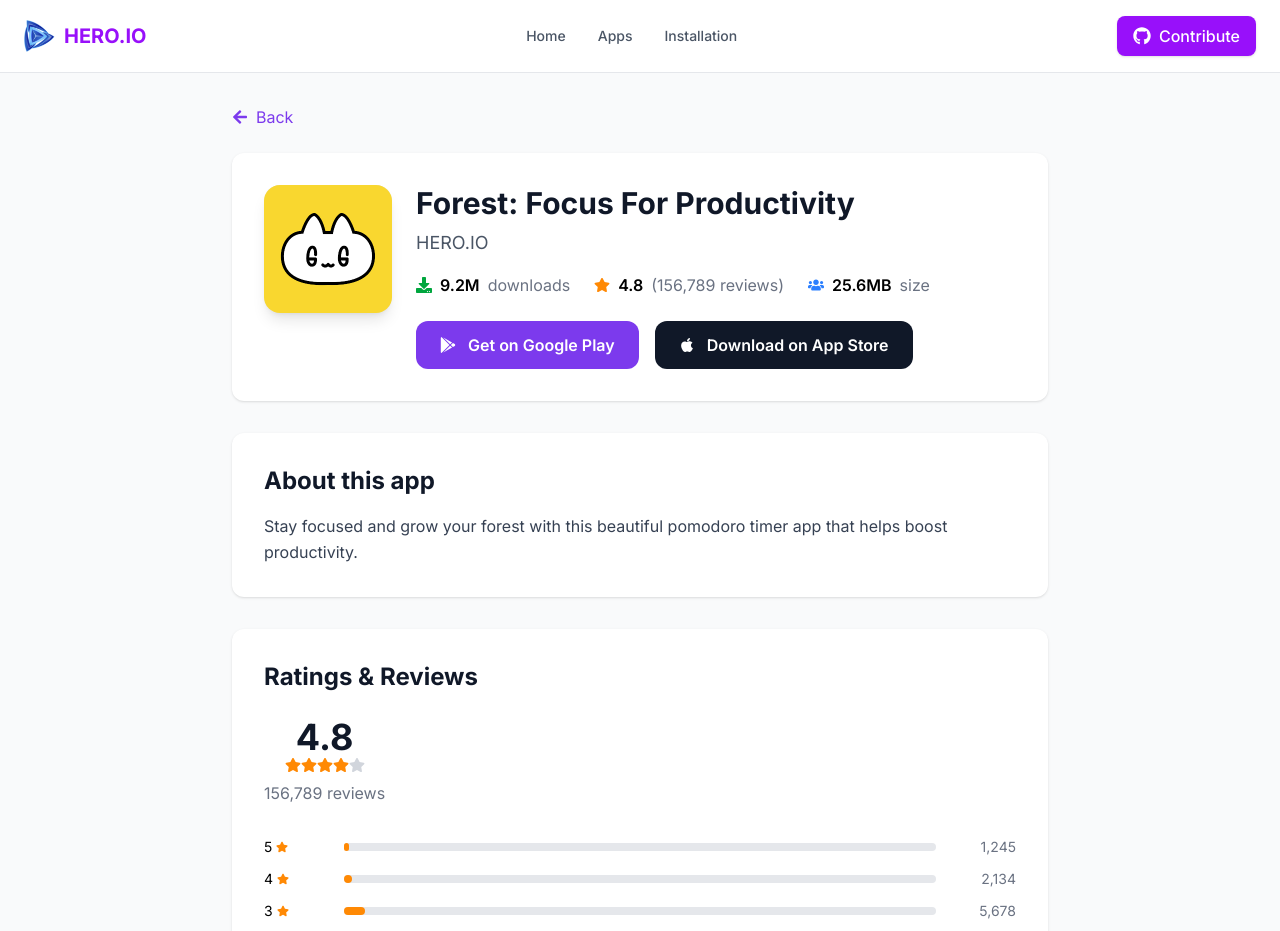
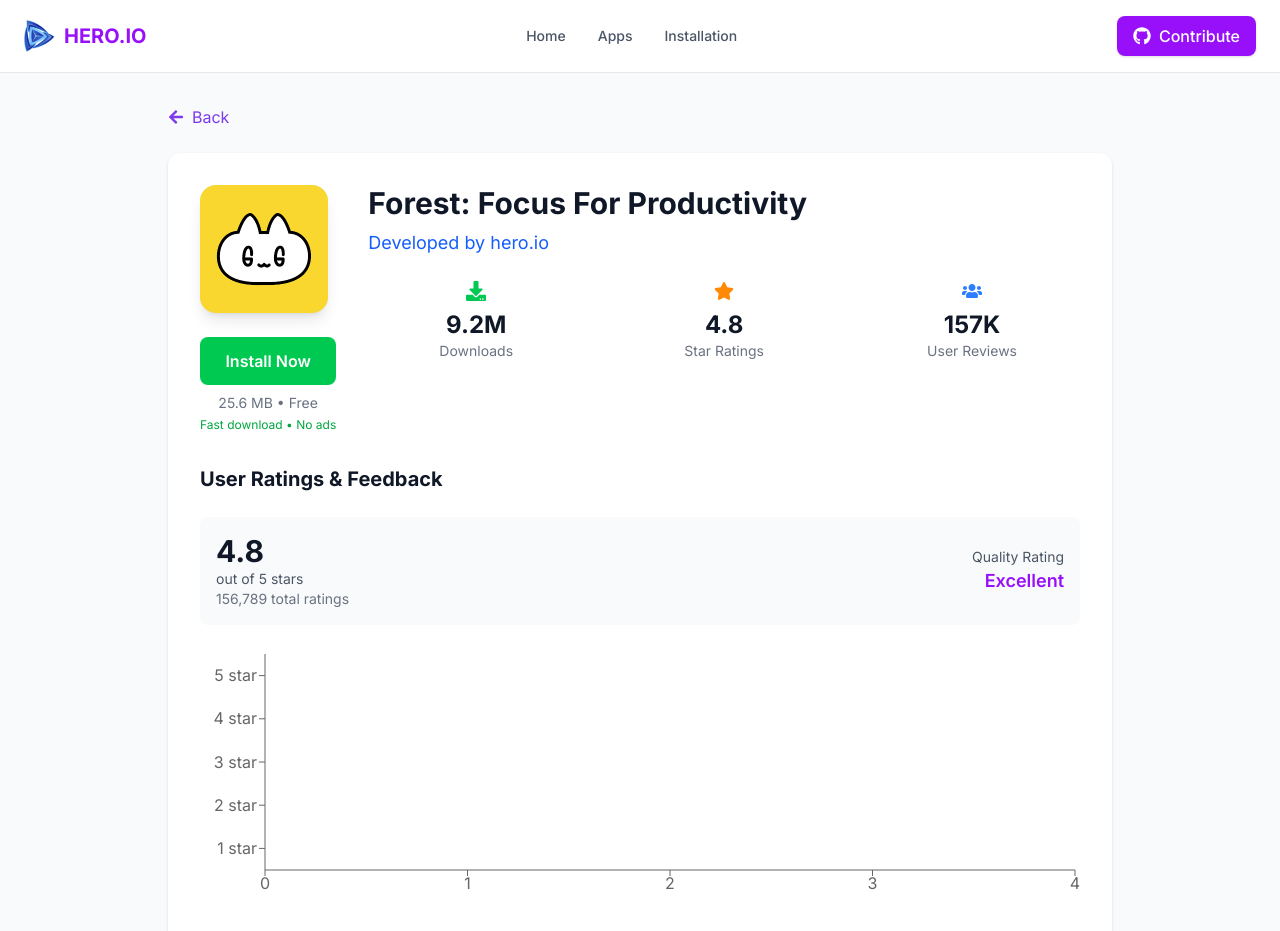
Before and after one commit to iamOmarFaruk/hero-app, a React (Vite) app: page /app/1 in a window 1280 px wide. Shown: the top 931 px of the page. Built offline with nearby package versions, Linux system fonts and the light colour scheme.

Commit message:
working for single page layout

```diff
--- a/package.json
+++ b/package.json
@@ -13,9 +13,11 @@
     "@tailwindcss/vite": "^4.1.14",
     "react": "^19.1.1",
     "react-dom": "^19.1.1",
+    "react-hot-toast": "^2.6.0",
     "react-icons": "^5.5.0",
     "react-router-dom": "^7.9.3",
     "react-toastify": "^11.0.5",
+    "recharts": "^3.2.1",
     "tailwindcss": "^4.1.14"
   },
   "devDependencies": {
--- a/src/pages/AppDetails.jsx
+++ b/src/pages/AppDetails.jsx
@@ -1,8 +1,10 @@
 import { useParams, useNavigate } from 'react-router-dom'
 import { useApps } from '../hooks/useApps'
 import { useState, useEffect } from 'react'
+import { BarChart, Bar, XAxis, YAxis, ResponsiveContainer } from 'recharts'
+import toast, { Toaster } from 'react-hot-toast'
 import GlobalLoader from '../components/GlobalLoader'
-import { FaGooglePlay, FaApple, FaArrowLeft, FaDownload, FaStar, FaUsers } from 'react-icons/fa'
+import { FaDownload, FaStar, FaUsers, FaArrowLeft } from 'react-icons/fa'
 
 function AppDetails() {
   const { id } = useParams()
@@ -10,6 +12,7 @@
   const { getAppById, formatDownloadCount, loading: dataLoading } = useApps()
   const [showSkeleton, setShowSkeleton] = useState(true)
   const [app, setApp] = useState(null)
+  const [isInstalled, setIsInstalled] = useState(false)
 
   useEffect(() => {
     // Show skeleton loading for professional feel
@@ -23,11 +26,41 @@
   useEffect(() => {
     if (!dataLoading) {
       const foundApp = getAppById(parseInt(id))
+      console.log('Found app:', foundApp) // Debug log
       setApp(foundApp)
+
+      // Check if app is already installed
+      if (foundApp) {
+        const installedApps = JSON.parse(localStorage.getItem('installedApps') || '[]')
+        setIsInstalled(installedApps.includes(foundApp.id))
+      }
     }
   }, [id, getAppById, dataLoading])
 
   const shouldShowSkeleton = showSkeleton || dataLoading
+
+  const handleInstall = () => {
+    if (!app || isInstalled) return
+
+    // Add to localStorage
+    const installedApps = JSON.parse(localStorage.getItem('installedApps') || '[]')
+    installedApps.push(app.id)
+    localStorage.setItem('installedApps', JSON.stringify(installedApps))
+
+    // Update state
+    setIsInstalled(true)
+
+    // Show success toast
+    toast.success(`${app.title} installed successfully!`, {
+      duration: 3000,
+      position: 'top-center',
+      style: {
+        background: '#10B981',
+        color: 'white',
+        fontWeight: '500',
+      },
+    })
+  }
 
   // Show loader during initial data loading or skeleton time
   if (shouldShowSkeleton) {
@@ -41,9 +74,17 @@
 
   const totalRatings = app.ratings.reduce((sum, rating) => sum + rating.count, 0)
 
+  // Prepare chart data for Recharts
+  const chartData = app.ratings.map((rating, index) => ({
+    star: `${5 - index} star`,
+    count: rating.count,
+    percentage: Math.round((rating.count / totalRatings) * 100)
+  })).reverse()
+
   return (
     <div className="min-h-screen bg-gray-50 py-8">
-      <div className="mx-auto max-w-4xl px-6 md:px-10">
+      <Toaster />
+      <div className="mx-auto max-w-5xl px-6 md:px-10">
         {/* Back Button */}
         <button
           onClick={() => navigate(-1)}
@@ -53,12 +94,14 @@
           <span>Back</span>
         </button>
 
-        {/* App Header */}
-        <div className="mb-8 bg-white rounded-xl p-8 shadow-sm">
-          <div className="flex flex-col md:flex-row gap-6">
-            {/* App Icon */}
-            <div className="flex-shrink-0">
-              <div className="h-32 w-32 rounded-2xl bg-gray-200 overflow-hidden shadow-lg">
+        {/* Main App Details Card */}
+        <div className="bg-white rounded-xl p-8 shadow-sm">
+          {/* App Header Section */}
+          <div className="flex flex-col lg:flex-row gap-8 mb-8">
+            {/* Left: App Icon & Install Button */}
+            <div className="flex flex-col items-center lg:items-start">
+              {/* App Icon */}
+              <div className="h-32 w-32 rounded-2xl bg-gray-200 overflow-hidden shadow-lg mb-6">
                 {app.image ? (
                   <img
                     src={app.image}
@@ -66,97 +109,147 @@
                     className="h-full w-full object-cover"
                   />
                 ) : (
-                  <div className="h-full w-full bg-gray-200"></div>
+                  <div className="h-full w-full bg-gray-200 flex items-center justify-center text-gray-400">
+                    📱
+                  </div>
+                )}
+              </div>
+
+              {/* Install Button */}
+              <button
+                onClick={handleInstall}
+                disabled={isInstalled}
+                className={`w-full max-w-xs px-6 py-3 rounded-lg font-semibold text-white transition-all duration-300 ${
+                  isInstalled
+                    ? 'bg-gray-400 cursor-not-allowed'
+                    : 'bg-green-500 hover:bg-green-600 hover:shadow-lg'
+                }`}
+              >
+                {isInstalled ? '✓ Installed' : `Install Now`}
+              </button>
+
+              {/* App Size Info */}
+              <div className="text-center mt-2 text-sm text-gray-500">
+                {app.size} MB • Free
+                {!isInstalled && (
+                  <div className="text-xs text-green-600 mt-1">
+                    Fast download • No ads
+                  </div>
                 )}
               </div>
             </div>
 
-            {/* App Info */}
+            {/* Right: App Info & Stats */}
             <div className="flex-1">
+              {/* App Title & Developer */}
               <h1 className="text-3xl font-bold text-gray-900 mb-2">{app.title}</h1>
-              <p className="text-lg text-gray-600 mb-4">{app.companyName}</p>
+              <p className="text-lg text-blue-600 mb-6">Developed by {app.companyName.toLowerCase()}</p>
 
-              {/* Stats */}
-              <div className="flex flex-wrap gap-6 mb-6">
-                <div className="flex items-center gap-2">
-                  <FaDownload className="text-green-600" />
-                  <span className="font-semibold">{formatDownloadCount(app.downloads)}</span>
-                  <span className="text-gray-500">downloads</span>
+              {/* Stats Row */}
+              <div className="grid grid-cols-3 gap-8 mb-6">
+                {/* Downloads */}
+                <div className="text-center">
+                  <div className="flex justify-center mb-2">
+                    <FaDownload className="text-green-500 text-xl" />
+                  </div>
+                  <div className="text-2xl font-bold text-gray-900">{formatDownloadCount(app.downloads)}</div>
+                  <div className="text-sm text-gray-500">Downloads</div>
                 </div>
-                <div className="flex items-center gap-2">
-                  <FaStar className="text-orange-400" />
-                  <span className="font-semibold">{app.ratingAvg}</span>
-                  <span className="text-gray-500">({totalRatings.toLocaleString()} reviews)</span>
+
+                {/* Rating */}
+                <div className="text-center">
+                  <div className="flex justify-center mb-2">
+                    <FaStar className="text-orange-400 text-xl" />
+                  </div>
+                  <div className="text-2xl font-bold text-gray-900">{app.ratingAvg}</div>
+                  <div className="text-sm text-gray-500">Star Ratings</div>
                 </div>
-                <div className="flex items-center gap-2">
-                  <FaUsers className="text-blue-500" />
-                  <span className="font-semibold">{app.size}MB</span>
-                  <span className="text-gray-500">size</span>
+
+                {/* Reviews */}
+                <div className="text-center">
+                  <div className="flex justify-center mb-2">
+                    <FaUsers className="text-blue-500 text-xl" />
+                  </div>
+                  <div className="text-2xl font-bold text-gray-900">{(totalRatings/1000).toFixed(0)}K</div>
+                  <div className="text-sm text-gray-500">User Reviews</div>
                 </div>
-              </div>
-
-              {/* Download Buttons */}
-              <div className="flex flex-col sm:flex-row gap-4">
-                <button className="flex items-center justify-center gap-3 bg-[#7C3AED] text-white px-6 py-3 rounded-xl font-semibold hover:bg-[#6D28D9] transition-colors duration-300">
-                  <FaGooglePlay />
-                  Get on Google Play
-                </button>
-                <button className="flex items-center justify-center gap-3 bg-gray-900 text-white px-6 py-3 rounded-xl font-semibold hover:bg-gray-800 transition-colors duration-300">
-                  <FaApple />
-                  Download on App Store
-                </button>
               </div>
             </div>
           </div>
-        </div>
 
-        {/* Description */}
-        <div className="mb-8 bg-white rounded-xl p-8 shadow-sm">
-          <h2 className="text-2xl font-bold text-gray-900 mb-4">About this app</h2>
-          <p className="text-gray-700 leading-relaxed">{app.description}</p>
-        </div>
+          {/* Ratings Section */}
+          <div className="mb-8">
+            <h2 className="text-xl font-bold text-gray-900 mb-6">User Ratings & Feedback</h2>
 
-        {/* Ratings Breakdown */}
-        <div className="bg-white rounded-xl p-8 shadow-sm">
-          <h2 className="text-2xl font-bold text-gray-900 mb-6">Ratings & Reviews</h2>
+            {/* Rating Summary */}
+            <div className="bg-gray-50 p-4 rounded-lg mb-6">
+              <div className="flex items-center justify-between">
+                <div>
+                  <div className="text-3xl font-bold text-gray-900">{app.ratingAvg}</div>
+                  <div className="text-sm text-gray-600">out of 5 stars</div>
+                  <div className="text-sm text-gray-500">{totalRatings.toLocaleString()} total ratings</div>
+                </div>
+                <div className="text-right">
+                  <div className="text-sm text-gray-600">Quality Rating</div>
+                  <div className="text-lg font-semibold text-purple-600">
+                    {app.ratingAvg >= 4.5 ? "Excellent" :
+                     app.ratingAvg >= 4.0 ? "Very Good" :
+                     app.ratingAvg >= 3.5 ? "Good" : "Fair"}
+                  </div>
+                </div>
+              </div>
+            </div>
 
-          <div className="flex items-center gap-6 mb-8">
-            <div className="text-center">
-              <div className="text-4xl font-bold text-gray-900">{app.ratingAvg}</div>
-              <div className="flex justify-center mb-2">
-                {[1, 2, 3, 4, 5].map((star) => (
-                  <FaStar
-                    key={star}
-                    className={star <= Math.floor(app.ratingAvg) ? 'text-orange-400' : 'text-gray-300'}
-                  />
-                ))}
-              </div>
-              <div className="text-gray-500">{totalRatings.toLocaleString()} reviews</div>
+            {/* Rating Chart */}
+            <div className="h-64 mb-6">
+              <ResponsiveContainer width="100%" height="100%">
+                <BarChart data={chartData} layout="horizontal">
+                  <XAxis type="number" domain={[0, 'dataMax']} />
+                  <YAxis type="category" dataKey="star" width={60} />
+                  <Bar dataKey="count" fill="#8B5CF6" radius={[0, 4, 4, 0]} />
+                </BarChart>
+              </ResponsiveContainer>
+            </div>
+
+            {/* Dynamic Rating Numbers */}
+            <div className="flex justify-between text-sm text-gray-500 px-2">
+              <span>0</span>
+              <span>{Math.round(Math.max(...chartData.map(d => d.count)) * 0.25).toLocaleString()}</span>
+              <span>{Math.round(Math.max(...chartData.map(d => d.count)) * 0.5).toLocaleString()}</span>
+              <span>{Math.round(Math.max(...chartData.map(d => d.count)) * 0.75).toLocaleString()}</span>
+              <span>{Math.max(...chartData.map(d => d.count)).toLocaleString()}</span>
             </div>
           </div>
 
-          {/* Rating Bars */}
-          <div className="space-y-3">
-            {app.ratings.reverse().map((rating, index) => {
-              const percentage = (rating.count / totalRatings) * 100
-              return (
-                <div key={rating.name} className="flex items-center gap-4">
-                  <div className="flex items-center gap-1 w-16">
-                    <span className="text-sm">{5 - index}</span>
-                    <FaStar className="text-xs text-orange-400" />
-                  </div>
-                  <div className="flex-1 bg-gray-200 rounded-full h-2">
-                    <div
-                      className="bg-orange-400 h-2 rounded-full transition-all duration-1000"
-                      style={{ width: `${percentage}%` }}
-                    ></div>
-                  </div>
-                  <div className="text-sm text-gray-500 w-16 text-right">
-                    {rating.count.toLocaleString()}
-                  </div>
-                </div>
-              )
-            })}
+          {/* Description Section */}
+          <div>
+            <h2 className="text-xl font-bold text-gray-900 mb-4">Description</h2>
+            <div className="text-gray-700 leading-relaxed space-y-4">
+              <p>{app.description}</p>
+
+              {/* Additional dynamic content based on app stats */}
+              <p>
+                With over {formatDownloadCount(app.downloads)} downloads and a {app.ratingAvg}-star rating from {totalRatings.toLocaleString()} users,
+                {app.title} has proven to be a reliable and popular choice among {app.companyName} applications.
+                The app's compact {app.size}MB size makes it accessible for devices with limited storage space.
+              </p>
+
+              <p>
+                This focus app takes the proven Pomodoro technique and makes it even more practical for modern lifestyles. Instead of just setting a timer, it builds a complete environment for deep work, prioritizing distractions and maximizing user focus. Create custom work and break intervals, track how many sessions they complete each day, and review detailed statistics about their focus habits over time.
+              </p>
+
+              {/* Dynamic features based on rating quality */}
+              <p>
+                {app.ratingAvg >= 4.5 ? (
+                  `Our users consistently rate ${app.title} as exceptional, with ${Math.round((chartData[4]?.count / totalRatings) * 100)}% giving it 5 stars. `
+                ) : app.ratingAvg >= 4.0 ? (
+                  `${app.title} maintains high user satisfaction with ${Math.round((chartData[4]?.count / totalRatings) * 100)}% of users rating it 4+ stars. `
+                ) : (
+                  `We're continuously improving ${app.title} based on user feedback. `
+                )}
+                For people who struggle with procrastination, the app provides motivational streaks and achievements. Completing multiple Pomodoro sessions unlocks milestones, which adds a subtle gamification layer to habit-forming.
+              </p>
+            </div>
           </div>
         </div>
       </div>
```
Also changed, not shown: 1 other file (tests, documents, lock files or other folders).
